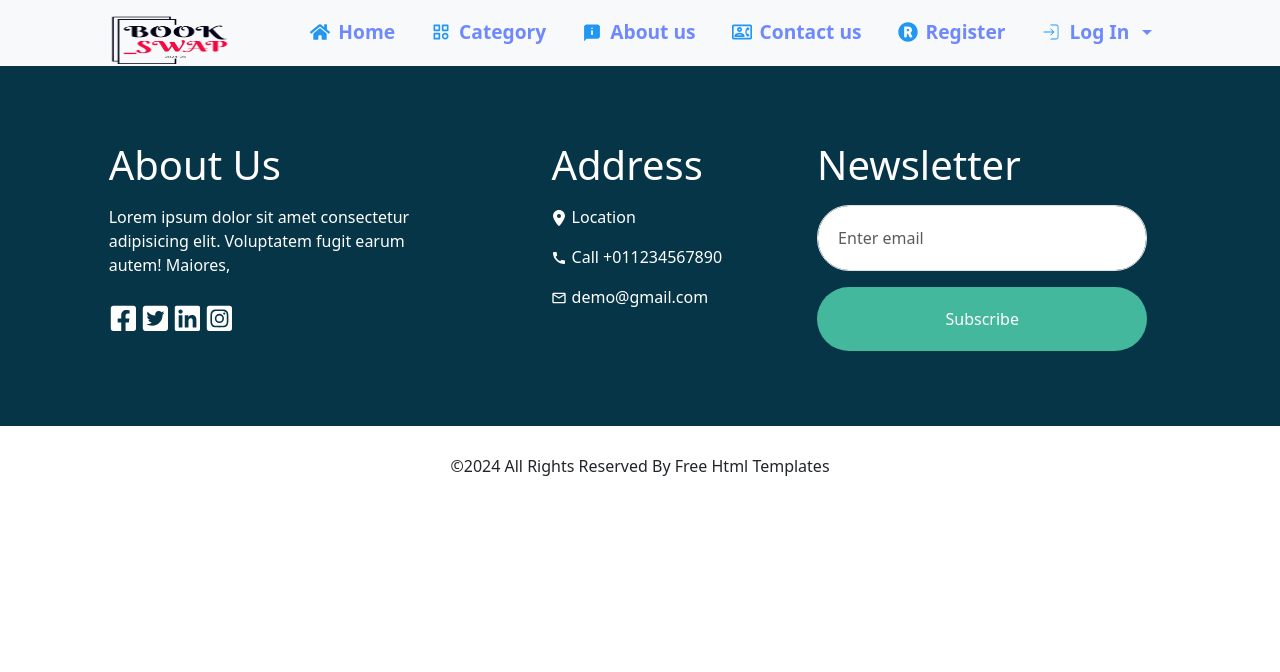
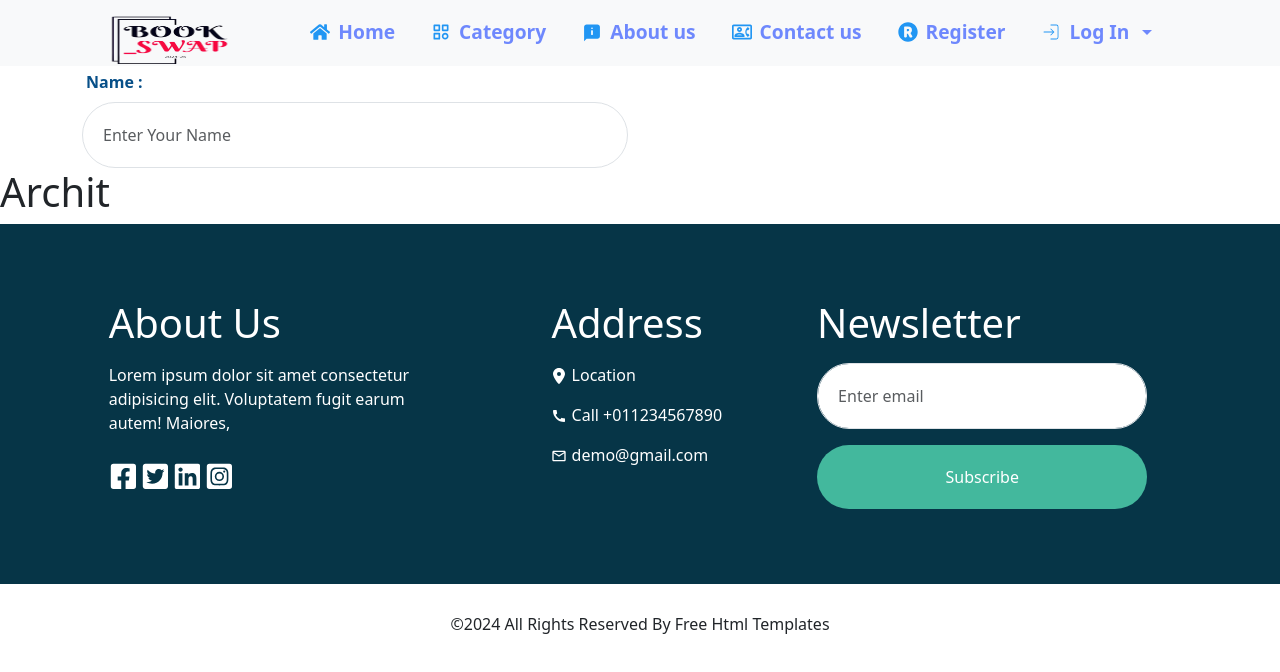
Before and after one commit to Architmaurya/Final_Year_Project, a React (Vite) app in the folder Book_Swap/: page /user/bookform in a window 1280 px wide. Shown: the top 672 px of the page. Built offline with nearby package versions, Linux system fonts and the light colour scheme.

Commit message:
changes in the testimonial card

```diff
--- a/Book_Swap/src/App.jsx
+++ b/Book_Swap/src/App.jsx
@@ -15,6 +15,7 @@ import AdminDashboard from './comp/Admin/AdminDashboard';
 import UserDashboard from './comp/user/UserDashboard';
 import UserList from './comp/Admin/UserList';
 import BookList from './comp/Admin/BookList';
+import BookReg from './comp/user/BookReg';
 
 function App() {
   const location = useLocation();
@@ -38,6 +39,7 @@ function App() {
         <Route path="/admin/logIn" element={<Adminlog />} />
         <Route path="/registration" element={<Register />} />
         <Route path="/user/login" element={<UserLogIn />} />
+        <Route path="/user/bookform" element={<BookReg />} />
 
         {/* Admin Routes */}
         {role === 'admin' && (
@@ -52,6 +54,9 @@ function App() {
         {role === 'user' && (
           <>
             <Route path="/user" element={<UserDashboard />} />
+
+
+
           </>
         )}
       </Routes>
--- a/Book_Swap/src/comp/Landing/Nav.jsx
+++ b/Book_Swap/src/comp/Landing/Nav.jsx
@@ -115,7 +115,7 @@ function Nav() {
                   <ul className="navbar-nav mx-auto mb-2 mb-lg-0 nav-bar">
                     <li className="nav-item">
                       <Link to="/user" className="nav-link active nav-text">
-                        <FaHome className="nav-icon" /> Home
+                        <FaHome className="nav-icon" /> Profile
                       </Link>
                     </li>
                     <li className="nav-item">
--- a/Book_Swap/src/comp/Landing/Testimonial.jsx
+++ b/Book_Swap/src/comp/Landing/Testimonial.jsx
@@ -1,14 +1,14 @@
 import Testimonials from 'react-testimonials';
 function Testimonial() {
 
-    const img1 = 'cat2'; // Put the Image URLs
+    const img1 = 'archit.jpg'; // Put the Image URLs
     const img2 = 'cat1'; // Put the Image URLs
     const img3 = 'cat3'; // Put the Image URLs
     const img4 = 'cat4'; // Put the Image URLs
 
 
 
-    const review1=[img1, "Archit Maurya", "Creative Director", ""];
+    const review1=[img1, "Archit Maurya", "B.tech(4th year)", "Role:FrontEnd"];
     const review2=[img2, "Niskarsh Mani Pandey", "Creative Director", ""];
     const review3=[img3, "Shristi Verma", "Creative Director", ""];
     const review4=[img4, "Shivanshi Sahu", "Creative Director", ""];
--- a/Book_Swap/src/comp/user/BookReg.jsx
+++ b/Book_Swap/src/comp/user/BookReg.jsx
@@ -0,0 +1,20 @@
+function BookReg(){
+    return(
+        <>
+        <div className="container">
+            <form action="">
+                <div className="row">
+                <div className="col-md-6">
+                      <div className="form-group">
+                          <label className="mb-2 ms-1 mt-1 form_label">Name :</label>
+                          <input  type="text" className="form-control" placeholder="Enter Your Name" />
+                        </div>
+                      </div>
+                </div>
+            </form>
+        </div>
+        <h1>Archit</h1>
+        </>
+    )
+}
+export default BookReg
```
Also changed, not shown: Book_Swap/public/archit.jpg (added).
